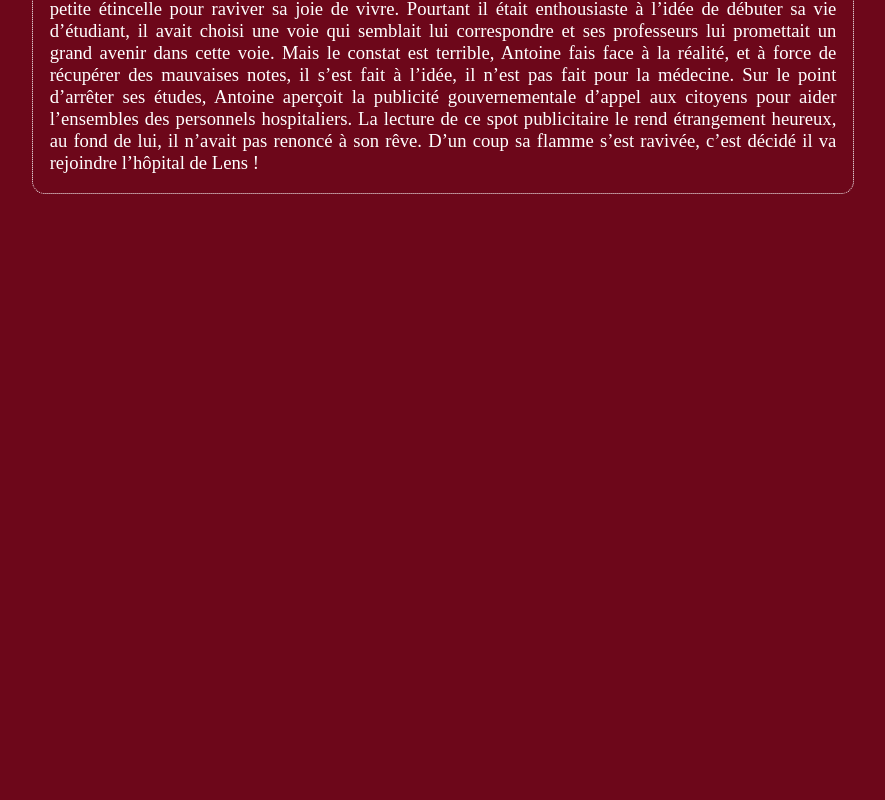
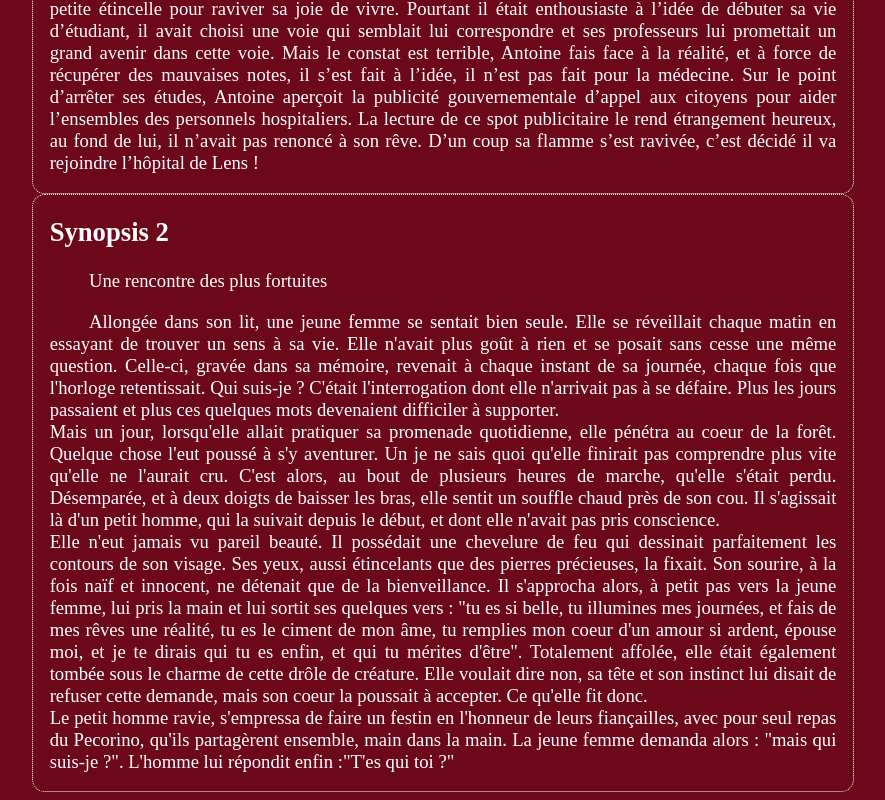
Before and after one commit to LouisVermeire/Entrainement, a plain HTML site: page index.html in a window 1280 px wide. Shown: the part 456-1256 px from the top of the page, without its empty margins (197-1082 px from the left). Before the commit the page ends 800 px from the top, so only its background shows below. Drawn offline with Linux system fonts and the light colour scheme.

Commit message:
ajout du synopsis2

```diff
--- a/index.html
+++ b/index.html
@@ -20,6 +20,23 @@
 							<br>
 							C’est dans ce contexte que, Antoine Supemes, étudiant sur Lens, vivant seul chez lui et n’ayant pas vraiment d’amis. il mène une vie fade, ses jours se résument à se lever, aller à l’université, et dormir. lui qui était dynamique, énergique et motivé durant son enfance, sa routine devient pesante, il a perdu la petite étincelle pour raviver sa joie de vivre. Pourtant il était enthousiaste à l’idée de débuter sa vie d’étudiant, il avait choisi une voie qui semblait lui correspondre et ses professeurs lui promettait un grand avenir dans cette voie. Mais le constat est terrible, Antoine fais face à la réalité, et à force de récupérer des mauvaises notes, il s’est fait à l’idée, il n’est pas fait pour la médecine. Sur le point d’arrêter ses études, Antoine aperçoit la publicité gouvernementale d’appel aux citoyens pour aider l’ensembles des personnels hospitaliers. La lecture de ce spot publicitaire le rend étrangement heureux, au fond de lui, il n’avait pas renoncé à son rêve. D’un coup sa flamme s’est ravivée, c’est décidé il va rejoindre l’hôpital de Lens !
 						</p>
+
+
+					</div>
+					<div id="Synopsis2">
+						<h2>Synopsis 2</h2>
+						<p>Une rencontre des plus fortuites</p>
+						<p>
+							Allongée dans son lit, une jeune femme se sentait bien seule. Elle se réveillait chaque matin en essayant de trouver un sens à sa vie. Elle n'avait plus goût à rien et se posait sans cesse une même question. Celle-ci, gravée dans sa mémoire, revenait à chaque instant de sa journée, chaque fois que l'horloge retentissait. Qui suis-je ? C'était l'interrogation dont elle n'arrivait pas à se défaire. Plus les jours passaient et plus ces quelques mots devenaient difficiler à supporter.
+							<br>
+							Mais un jour, lorsqu'elle allait pratiquer sa promenade quotidienne, elle pénétra au coeur de la forêt. Quelque chose l'eut poussé à s'y aventurer. Un je ne sais quoi qu'elle finirait pas comprendre plus vite qu'elle ne l'aurait cru. C'est alors, au bout de plusieurs heures de marche, qu'elle s'était perdu. Désemparée, et à deux doigts de baisser les bras, elle sentit un souffle chaud près de son cou. Il s'agissait là d'un petit homme, qui la suivait depuis le début, et dont elle n'avait pas pris conscience.
+							<br>
+							Elle n'eut jamais vu pareil beauté. Il possédait une chevelure de feu qui dessinait parfaitement les contours de son visage. Ses yeux, aussi étincelants que des pierres précieuses, la fixait. Son sourire, à la fois naïf et innocent, ne détenait que de la bienveillance. Il s'approcha alors, à petit pas vers la jeune femme, lui pris la main et lui sortit ses quelques vers : "tu es si belle, tu illumines mes journées, et fais de mes rêves une réalité, tu es le ciment de mon âme, tu remplies mon coeur d'un amour si ardent, épouse moi, et je te dirais qui tu es enfin, et qui tu mérites d'être". Totalement affolée, elle était également tombée sous le charme de cette drôle de créature. Elle voulait dire non, sa tête et son instinct lui disait de refuser cette demande, mais son coeur la poussait à accepter. Ce qu'elle fit donc.
+							<br>
+							Le petit homme ravie, s'empressa de faire un festin en l'honneur de leurs fiançailles, avec pour seul repas du Pecorino, qu'ils partagèrent ensemble, main dans la main. La jeune femme demanda alors : "mais qui suis-je ?". L'homme lui répondit enfin :"T'es qui toi ?"
+						</p>
+
+
 					</div>
 				</div>
 			</div>
--- a/style.css
+++ b/style.css
@@ -41,7 +41,7 @@ chaque couche de mon site
 text-align: center;
 margin: auto;
 }
-#Synopsis1{
+#Synopsis2 ,#Synopsis1{
 padding:  0% 2%;
 text-align: justify;
 border: dotted white 1px ;
@@ -52,17 +52,17 @@ transition-timing-function: ease-in-out;
 
 }
 
-#Synopsis1 p{
+#Synopsis2 p,#Synopsis1 p{
 	font-size: 14pt;
 	text-indent: 5%;
 	font-stretch: 10pt;
 }
 
-#Synopsis1 h2{
+#Synopsis2 h2,#Synopsis1 h2{
 	font-size:20pt;
 }
 
-#Synopsis1:hover{
+#Synopsis2:hover ,#Synopsis1:hover{
 	background-color: #6D191B;
 	border-radius: 5px;
 }
```
Also changed, not shown: Tuto-git.txt.
